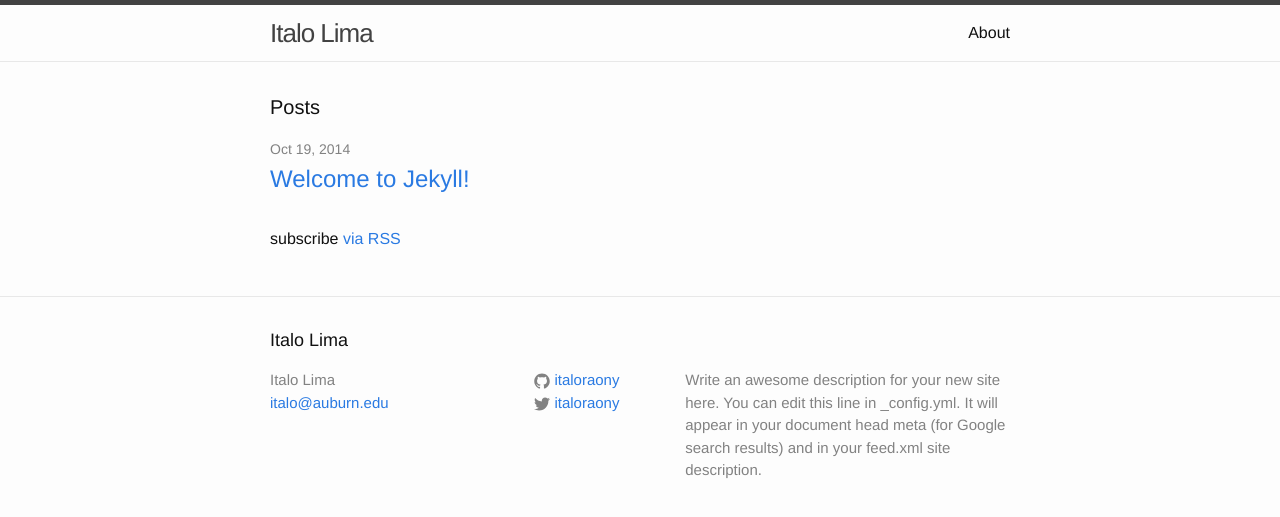
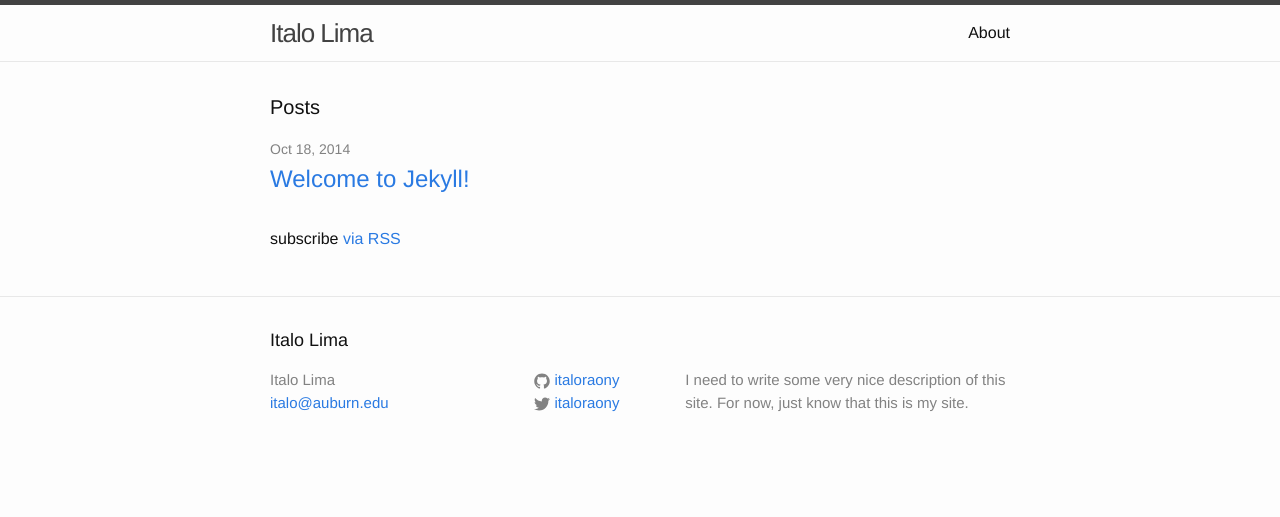
Before and after one commit to italoraony/italoraony.github.io, a Jekyll site: the page built from index.html, in a window 1280 px wide. Shown: the top 517 px of the page. Built offline with Jekyll 4.4.1, drawn with Linux system fonts in a browser that asks for light colours.

Commit message:
Quick add

```diff
--- a/_config.yml
+++ b/_config.yml
@@ -2,13 +2,14 @@
 title: Italo Lima
 email: italo@auburn.edu
 description: > # this means to ignore newlines until "baseurl:"
-  Write an awesome description for your new site here. You can edit this
-  line in _config.yml. It will appear in your document head meta (for
-  Google search results) and in your feed.xml site description.
-baseurl: "" # the subpath of your site, e.g. /blog/
-url: "http://italoraony.github.io" # the base hostname & protocol for your site
+  I need to write some very nice description of this site.
+  For now, just know that this is my site.
+baseurl: "/" # the subpath of your site, e.g. /blog/
+url: "http://www.auburn.edu/~izc0007" # the base hostname & protocol for your site
 twitter_username: italoraony
 github_username:  italoraony
+timezone: America/Chicago
+
 
 # Build settings
 markdown: kramdown
```
